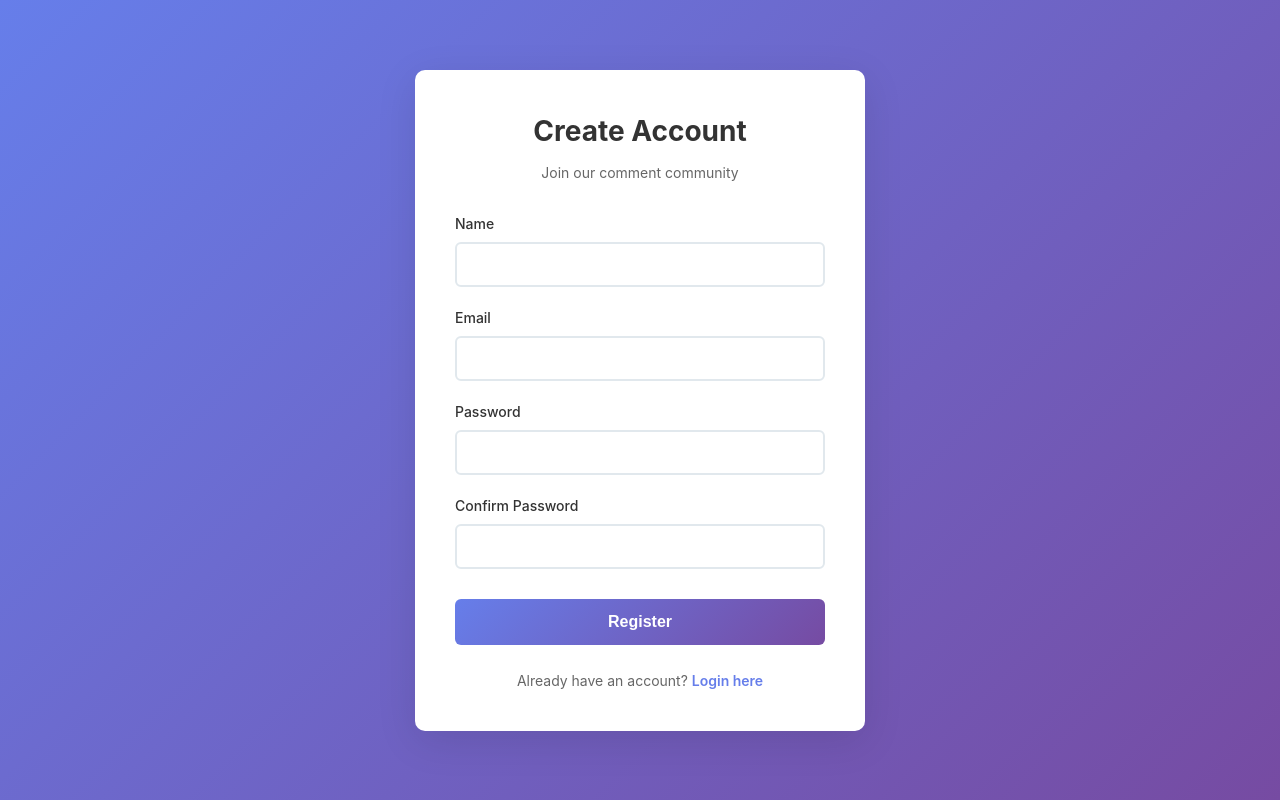
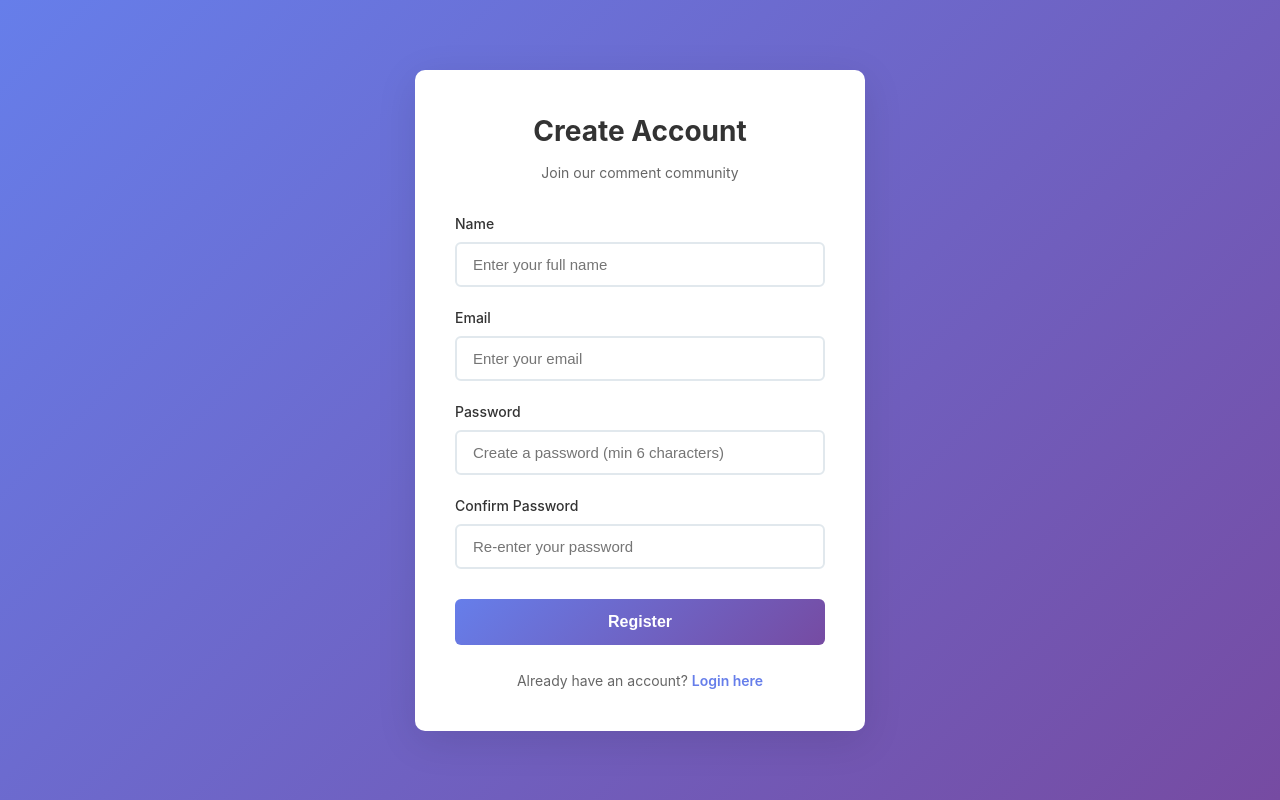
Before and after one commit to Farhan-S/comment-system-frontend, a React (Vite) app: page /register in a window 1280 px wide. Built offline with nearby package versions, Linux system fonts and the light colour scheme; no server answers.

Commit message:
feat: Integrate react-toastify for user feedback on login and registration actions

```diff
--- a/package.json
+++ b/package.json
@@ -16,6 +16,7 @@
     "react-dom": "^19.2.0",
     "react-redux": "^9.2.0",
     "react-router-dom": "^7.11.0",
+    "react-toastify": "^11.0.5",
     "sass": "^1.97.1",
     "socket.io-client": "^4.8.3"
   },
--- a/src/App.tsx
+++ b/src/App.tsx
@@ -1,4 +1,6 @@
 import { Provider } from 'react-redux';
+import { ToastContainer } from 'react-toastify';
+import 'react-toastify/dist/ReactToastify.css';
 import './App.css';
 import { store } from './app/store';
 import { AuthProvider } from './context/AuthContext';
@@ -9,6 +11,18 @@ function App() {
     <Provider store={store}>
       <AuthProvider>
         <AppRouter />
+        <ToastContainer
+          position="top-right"
+          autoClose={3000}
+          hideProgressBar={false}
+          newestOnTop={false}
+          closeOnClick
+          rtl={false}
+          pauseOnFocusLoss
+          draggable
+          pauseOnHover
+          theme="light"
+        />
       </AuthProvider>
     </Provider>
   );
--- a/src/pages/Login.tsx
+++ b/src/pages/Login.tsx
@@ -1,5 +1,6 @@
 import React, { useEffect, useState } from 'react';
 import { Link, useNavigate } from 'react-router-dom';
+import { toast } from 'react-toastify';
 import { useAuth } from '../hooks/useAuth';
 import './Auth.scss';
 
@@ -60,9 +61,12 @@ const Login: React.FC = () => {
       console.log('Attempting login with:', formData.email);
       await login(formData.email, formData.password);
       console.log('Login completed successfully');
+      toast.success('Login successful!');
     } catch (err) {
       console.error('Login failed:', err);
-      // Error is already set in context
+      // Extract the actual error message from the Error object
+      const errorMessage = err instanceof Error ? err.message : 'Login failed. Please try again.';
+      toast.error(errorMessage);
     }
   };
 
@@ -92,6 +96,7 @@ const Login: React.FC = () => {
               name="email"
               value={formData.email}
               onChange={handleChange}
+              placeholder="Enter your email"
               className={errors.email ? 'error' : ''}
               disabled={loading}
               autoComplete="email"
@@ -107,6 +112,7 @@ const Login: React.FC = () => {
               name="password"
               value={formData.password}
               onChange={handleChange}
+              placeholder="Enter your password"
               className={errors.password ? 'error' : ''}
               disabled={loading}
               autoComplete="current-password"
--- a/src/pages/Register.tsx
+++ b/src/pages/Register.tsx
@@ -1,5 +1,6 @@
 import React, { useEffect, useState } from 'react';
 import { Link, useNavigate } from 'react-router-dom';
+import { toast } from 'react-toastify';
 import { useAuth } from '../hooks/useAuth';
 import './Auth.scss';
 
@@ -69,8 +70,11 @@ const Register: React.FC = () => {
 
     try {
       await register(formData.name, formData.email, formData.password);
-    } catch {
-      // Error is already set in context
+      toast.success('Account created successfully!');
+    } catch (err) {
+      // Extract the actual error message from the Error object
+      const errorMessage = err instanceof Error ? err.message : 'Registration failed. Please try again.';
+      toast.error(errorMessage);
     }
   };
 
@@ -100,6 +104,7 @@ const Register: React.FC = () => {
               name="name"
               value={formData.name}
               onChange={handleChange}
+              placeholder="Enter your full name"
               className={errors.name ? 'error' : ''}
               disabled={loading}
             />
@@ -114,6 +119,7 @@ const Register: React.FC = () => {
               name="email"
               value={formData.email}
               onChange={handleChange}
+              placeholder="Enter your email"
               className={errors.email ? 'error' : ''}
               disabled={loading}
             />
@@ -128,6 +134,7 @@ const Register: React.FC = () => {
               name="password"
               value={formData.password}
               onChange={handleChange}
+              placeholder="Create a password (min 6 characters)"
               className={errors.password ? 'error' : ''}
               disabled={loading}
             />
@@ -147,6 +154,7 @@ const Register: React.FC = () => {
                   setErrors((prev) => ({ ...prev, confirmPassword: '' }));
                 }
               }}
+              placeholder="Re-enter your password"
               className={errors.confirmPassword ? 'error' : ''}
               disabled={loading}
             />
```
Also changed, not shown: 1 other file (tests, documents, lock files or other folders).
